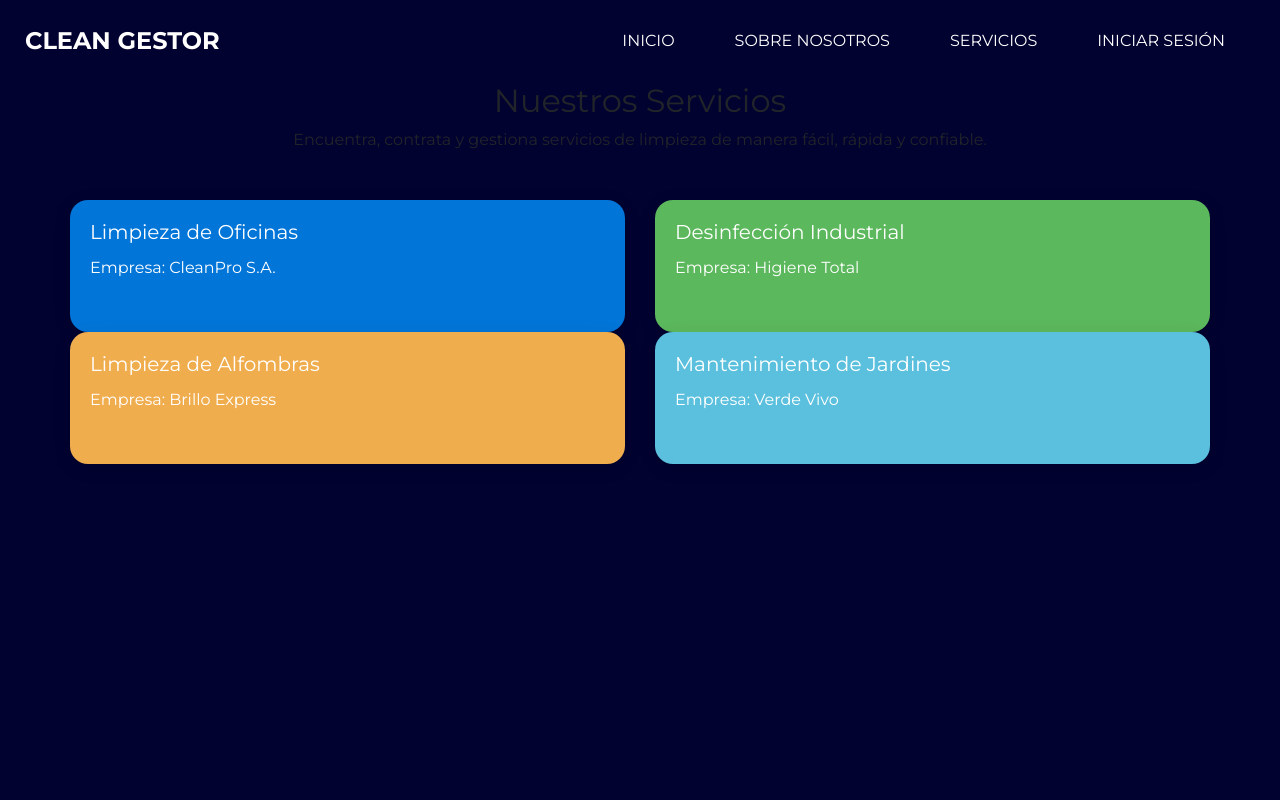
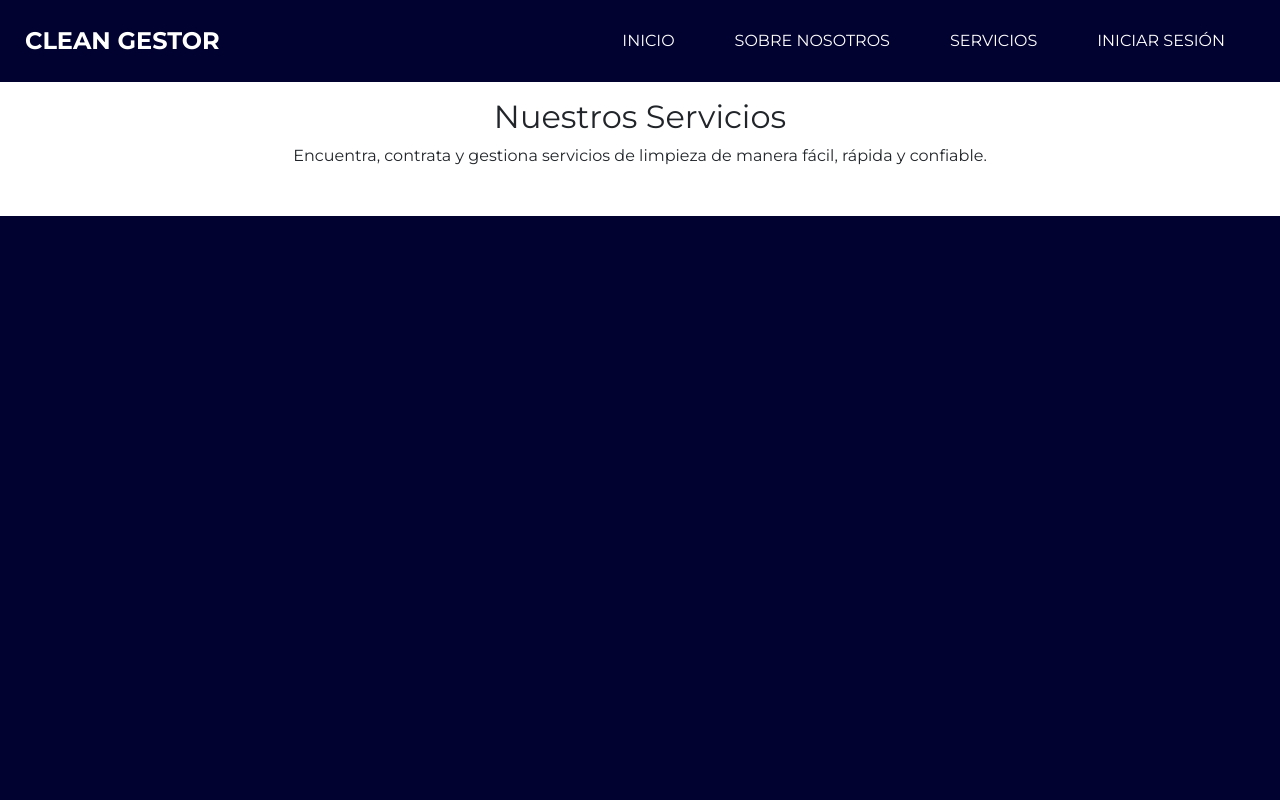
Before and after one commit to Mario-Labrador/Proyecto-Software, a PHP site: page /servicios.php in a window 1280 px wide. Run offline with PHP 8.4, Linux system fonts and the light colour scheme; data comes from the database, SQL or seed files in the repository; tables that the repository leaves empty hold one stand-in row (values such as "Sample post"); some libraries are stand-ins or nearby versions.

Commit message:
Mejora en funcionalidad de la sección servicios para el cliente

```diff
--- a/CleanGestor/assets/css/style.css
+++ b/CleanGestor/assets/css/style.css
@@ -432,9 +432,9 @@ a:focus {
           align-items: center;
   text-align: center;
   padding: 25px;
-  background-color: #fafafa;
-  -webkit-box-shadow: 0 0 5px 0 rgba(0, 0, 0, 0.15);
-          box-shadow: 0 0 5px 0 rgba(0, 0, 0, 0.15);
+  background-color: #ffffff;
+  -webkit-box-shadow: 0 0 5px 0 rgb(255, 255, 255);
+          box-shadow: 0 0 5px 0 rgb(255, 255, 255);
 }
 
 .service_section .box .img-box {
@@ -484,7 +484,7 @@ a:focus {
 }
 
 .server_section {
-  background: linear-gradient(110deg, transparent 25%, #020230 25%);
+  background: linear-gradient(110deg, transparent 25%, #ffffff 25%);
   padding: 55px 0;
   color: #ffffff;
 }
--- a/CleanGestor/views/perfil.php
+++ b/CleanGestor/views/perfil.php
@@ -28,7 +28,6 @@ $foto_perfil = $_SESSION['foto_perfil'] ?? ''; // Obtener la ruta de la foto de
   <link rel="icon" href="../assets/images/IconoEscoba.png" type="image/gif" />
   <title>Perfil | CLEAN GESTOR</title>
 
-  <!-- Estilos CSS -->
   <link rel="stylesheet" type="text/css" href="../assets/css/bootstrap.css?v=<?php echo time(); ?>" />
   <link href="https://fonts.googleapis.com/css2?family=Montserrat:wght@400;700&display=swap" rel="stylesheet">
   <link href="../assets/css/style.css?v=<?php echo time(); ?>" rel="stylesheet" />
--- a/CleanGestor/views/servicios.php
+++ b/CleanGestor/views/servicios.php
@@ -15,7 +15,7 @@
   <meta name="description" content="" />
   <meta name="author" content="" />
 
-  <title>Registro - CLEAN GESTOR</title>
+  <title>Servicios | CLEAN GESTOR</title>
 
   <link rel="stylesheet" type="text/css" href="../assets/css/bootstrap.css" />
   <link href="../assets/css/font-awesome.min.css" rel="stylesheet" />
@@ -36,51 +36,51 @@
       </div>
     </header>
 
-    <section class="service_section">
-      <div class="container">
+    <section class="service_section" style="background-color: #fff">
+      <div class="container" >
         <div class="mb-5 text-center">
-          <h2 class="fw-bold">Nuestros Servicios</h2>
+          <h2 class="mt-3">Nuestros Servicios</h2>
           <p>
             Encuentra, contrata y gestiona servicios de limpieza de manera fácil, rápida y confiable.
           </p>
         </div>
+
+        <?php
+        // Conexión a la base de datos
+        $conexion = new mysqli("localhost", "root", "", "gestor");
+        if ($conexion->connect_error) {
+            die("Error de conexión: " . $conexion->connect_error);
+        }
+
+        // Consulta para obtener servicios y empresa
+        $sql = "SELECT s.idServicio, s.nombreServicio, s.descripcion, s.precio, s.sueldo, s.horas, e.nombreEmpresa
+                FROM servicio s
+                JOIN empresa e ON s.idEmpresa = e.idEmpresa";
+        $resultado = $conexion->query($sql);
+        ?>
+
         <div class="row">
-          <!-- Servicio 1 -->
-          <div class="col-md-6">
-            <div class="card service-card h-100" style="background:#0275d8; color:#fff; border:none;">
-              <div class="card-body">
-                <h5 class="card-title fw-bold">Limpieza de Oficinas</h5>
-                <p class="card-text">Empresa: CleanPro S.A.</p>
+        <section class="service_section" style="background-color: #fff">
+        <div class="container">
+          <div class="row">
+            <?php while($row = $resultado->fetch_assoc()): ?>
+              <div class="col-md-6">
+                <a href="detalle_servicio.php?id=<?php echo $row['idServicio']; ?>" style="text-decoration:none;">
+                  <div class="card service-card h-100" style="background:#0275d8; color:#fff; border:none; cursor:pointer;">
+                    <div class="card-body">
+                      <h5 class="card-title fw-bold"><?php echo htmlspecialchars($row['nombreServicio']); ?></h5>
+                      <p class="card-text">Empresa: <?php echo htmlspecialchars($row['nombreEmpresa']); ?></p>
+                      <p class="card-text"><?php echo htmlspecialchars($row['descripcion']); ?></p>
+                    </div>
+                  </div>
+                </a>
               </div>
-            </div>
+            <?php endwhile; ?>
           </div>
-          <!-- Servicio 2 -->
-          <div class="col-md-6">
-            <div class="card service-card h-100" style="background:#5cb85c; color:#fff; border:none;">
-              <div class="card-body">
-                <h5 class="card-title fw-bold">Desinfección Industrial</h5>
-                <p class="card-text">Empresa: Higiene Total</p>
-              </div>
-            </div>
-          </div>
-          <!-- Servicio 3 -->
-          <div class="col-md-6">
-            <div class="card service-card h-100" style="background:#f0ad4e; color:#fff; border:none;">
-              <div class="card-body">
-                <h5 class="card-title fw-bold">Limpieza de Alfombras</h5>
-                <p class="card-text">Empresa: Brillo Express</p>
-              </div>
-            </div>
-          </div>
-          <!-- Servicio 4 -->
-          <div class="col-md-6">
-            <div class="card service-card h-100" style="background:#5bc0de; color:#fff; border:none;">
-              <div class="card-body">
-                <h5 class="card-title fw-bold">Mantenimiento de Jardines</h5>
-                <p class="card-text">Empresa: Verde Vivo</p>
-              </div>
-            </div>
-          </div>
+        </div>
+      </section>
+      <?php $conexion->close(); ?>
+
         </div>
       </div>
     </section>
@@ -116,5 +116,4 @@
     });
   </script>
 </body>
-
 </html>
```
Also changed, not shown: CleanGestor/assets/uploads/680cb0411c1c1_upscalemedia-transformed (1).jpeg (added), CleanGestor/assets/uploads/680cb17e2f1c2_upscalemedia-transformed (1).jpeg (added), CleanGestor/assets/uploads/default.png (added), CleanGestor/views/perfilAdministrador.php (line endings or trailing spaces).
